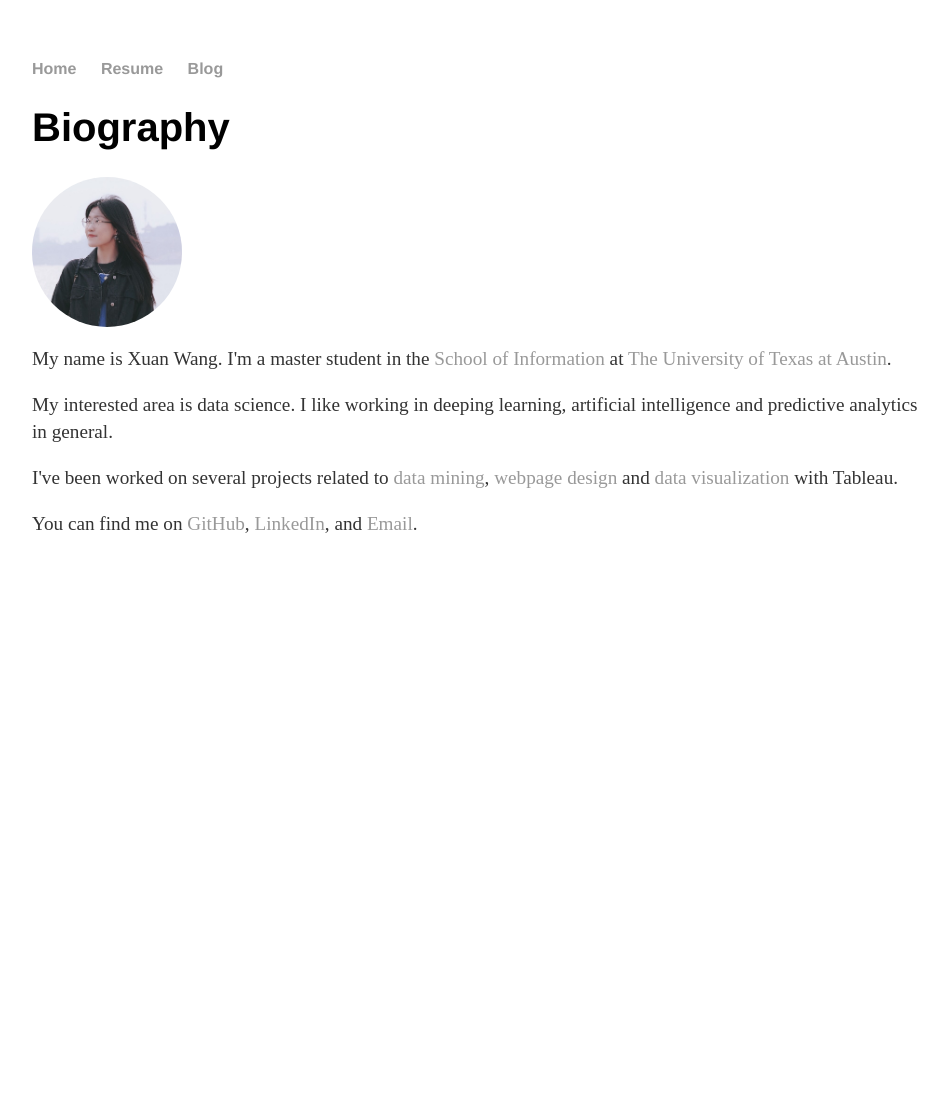
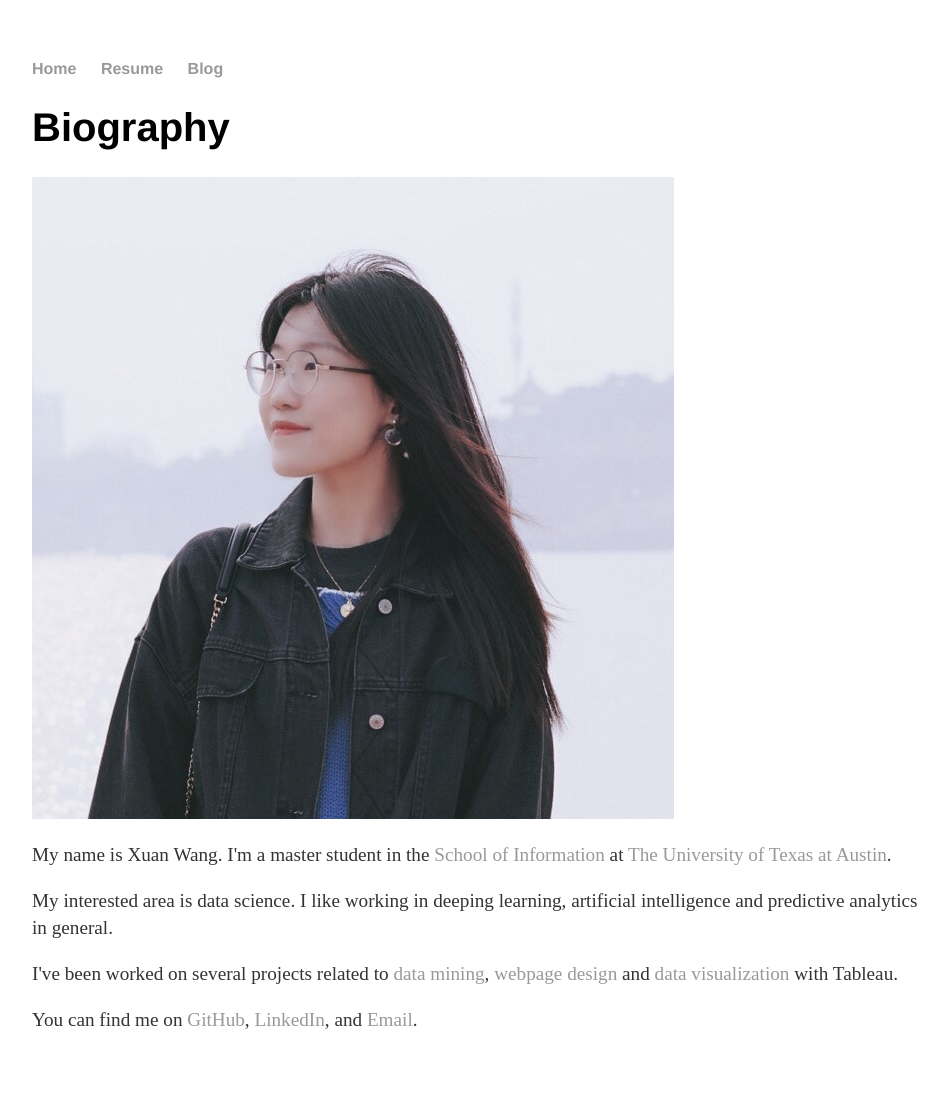
Before and after one commit to xxuanwang-zz/Portfolio, a Jekyll site: the page built from index.html, in a window 1280 px wide. Shown: the whole page, without its empty margins (160-1108 px from the left). Built offline with Jekyll 4.4.1, drawn with Linux system fonts in a browser that asks for light colours; before the commit the page ends 900 px from its top, so only the background shows below that.

Commit message:
Update index.html

```diff
--- a/index.html
+++ b/index.html
@@ -6,23 +6,7 @@ title: Xuan Wang
   <header>
     <h1>Biography</h1>
   </header>
-  <style>
-	  .div{
-		  border-radius:50%;
-		  overflow:hidden;
-		  width: 150px;
-		  height: 150px;
-		  text-align:center;
-	  }
-	  .img {
-		  width: 100%;
-		  height: auto;
-	  }
-  </style>
-  <section id="about">
-    <div class="div">
-	    <img class="img" src="./img/me.jpg"/>
-     </div>
+  <img class="img" src="./img/me.jpg" object-fit: cover;/>
     <p>
       My name is Xuan Wang. I'm a master student in the <a href="https://www.ischool.utexas.edu/">School of Information</a> at <a href="https://www.utexas.edu/">The University of Texas at Austin</a>.
     </p>
```
